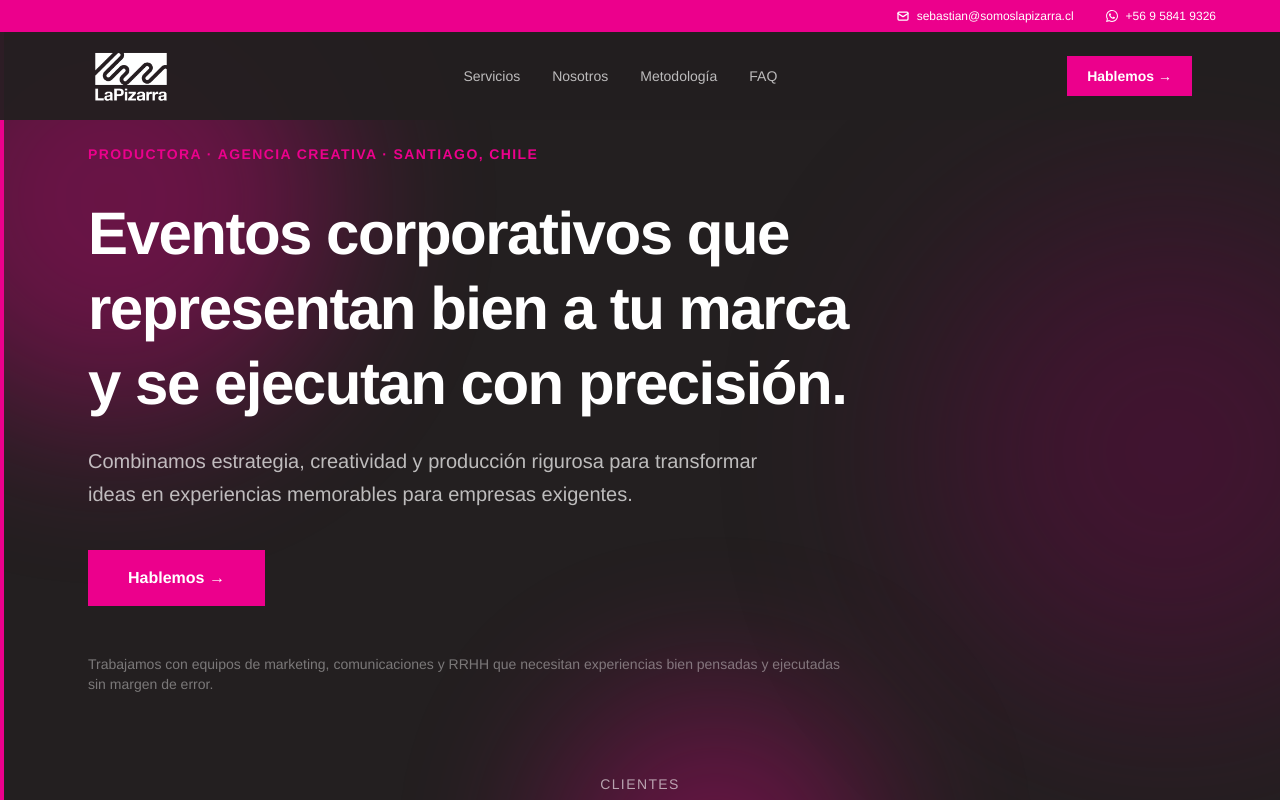
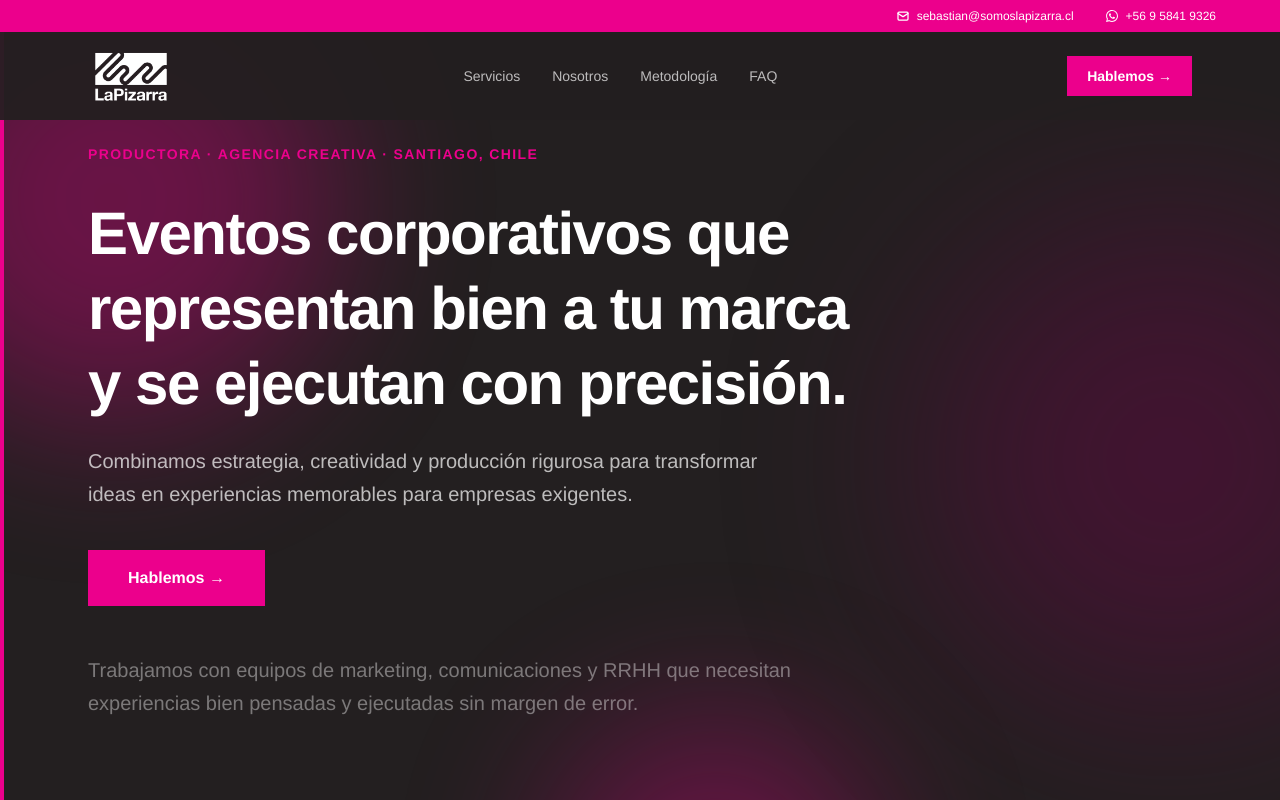
Before and after one commit to sebavigneaux-ui/lapizarra, a Next.js app: page / in a window 1280 px wide. Shown: the top 800 px of the page. Built offline with nearby package versions, Linux system fonts and the light colour scheme.

Commit message:
Match font size of second hero paragraph to first

```diff
--- a/app/components/Hero.tsx
+++ b/app/components/Hero.tsx
@@ -43,7 +43,7 @@ export default function Hero() {
             </a>
           </div>
 
-          <p className="text-white/40 text-sm">
+          <p className="text-white/40 text-lg md:text-xl leading-relaxed">
             Trabajamos con equipos de marketing, comunicaciones y RRHH que necesitan
             experiencias bien pensadas y ejecutadas sin margen de error.
           </p>
```
